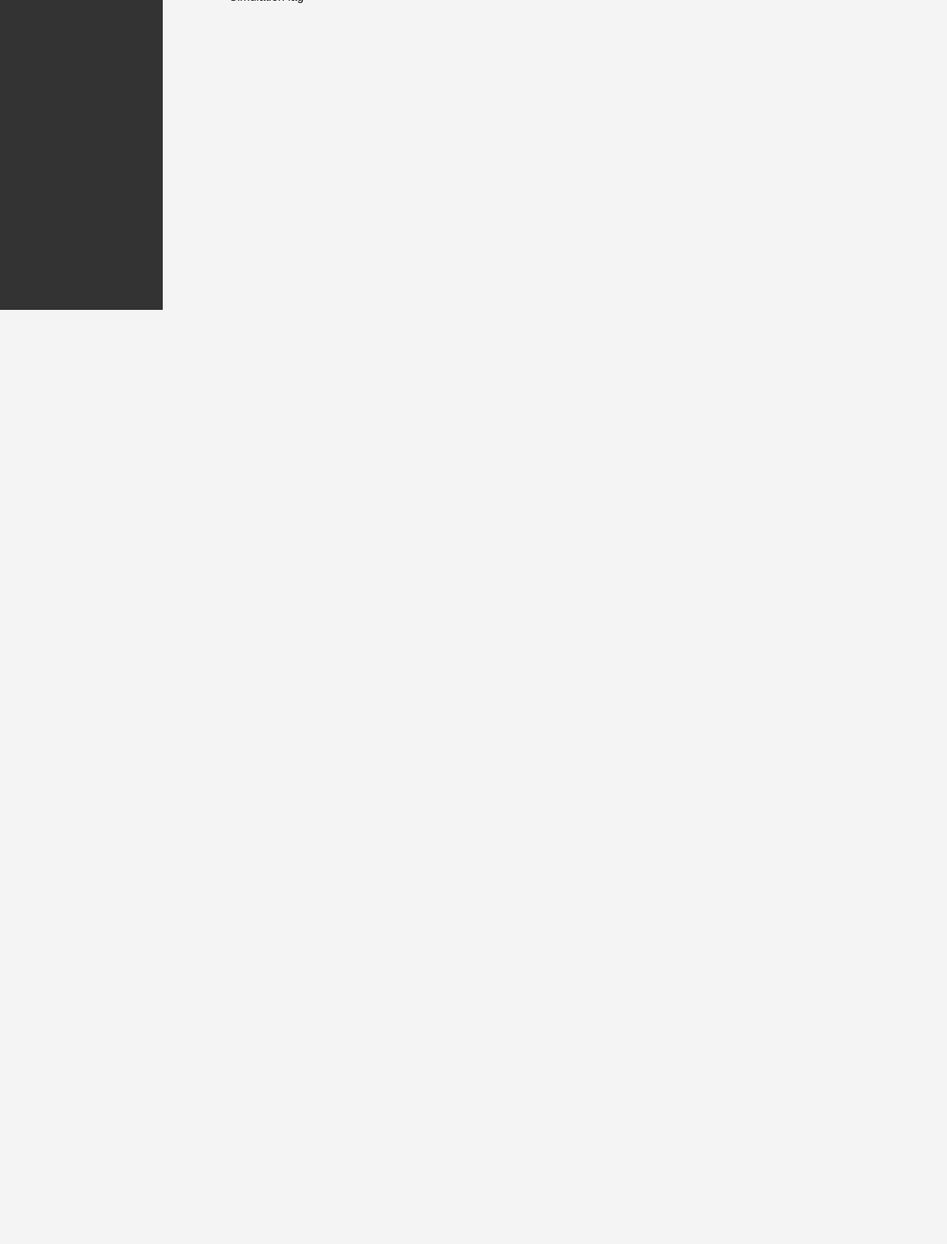
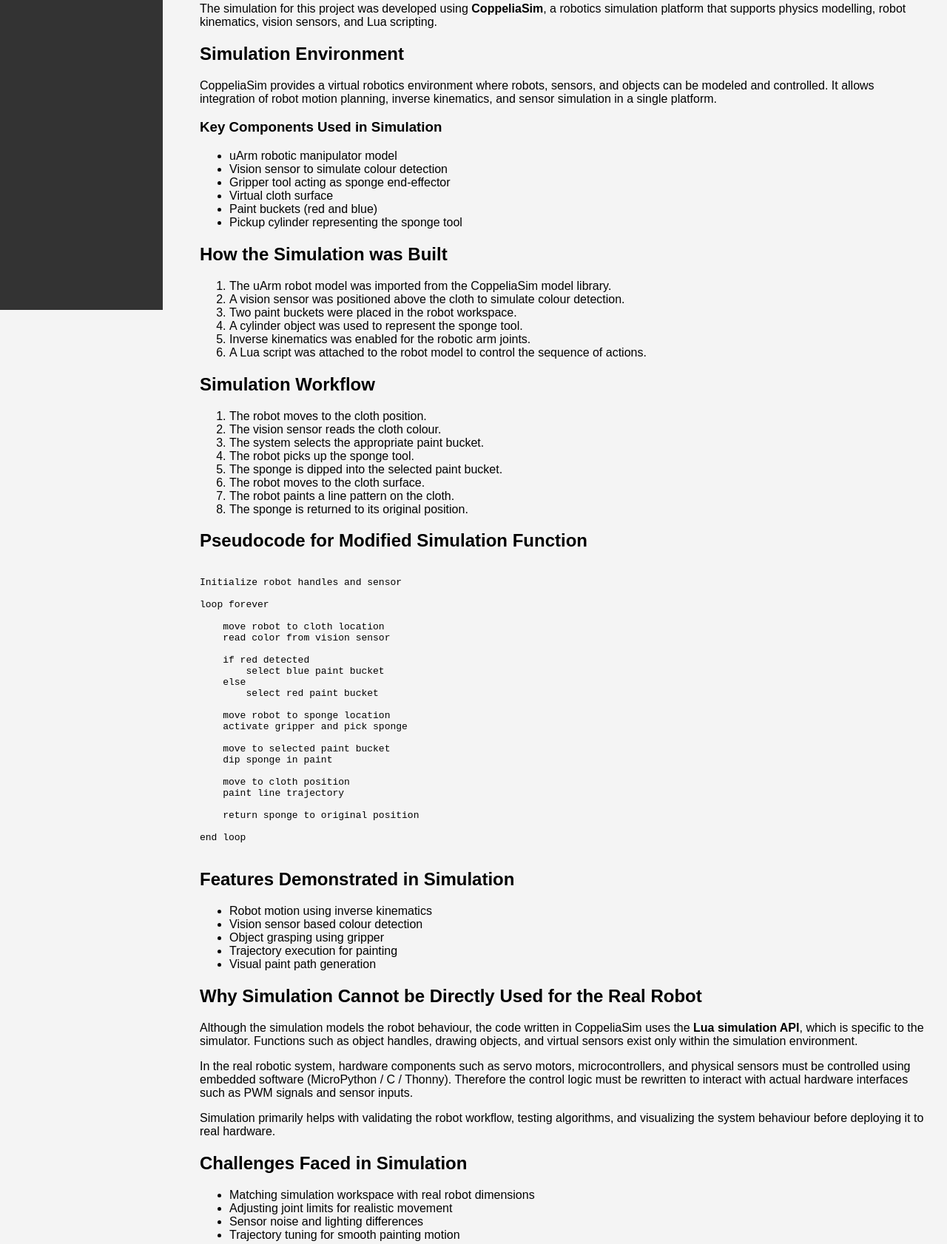
Before and after one commit to git-ksupriya/TextileRobot, a plain HTML site: page simulation.html in a window 1280 px wide. Shown: the part 461-2143 px from the top of the page at 74% size. Before the commit the page ends 800 px from the top, so only its background shows below. Drawn offline with Linux system fonts and the light colour scheme.

Commit message:
Added content into simulation.html

```diff
--- a/simulation.html
+++ b/simulation.html
@@ -26,18 +26,142 @@
 
 <div class="content">
 
- <h1>Simulation</h1>
+<h1>Robot Simulation</h1>
 
 <video controls>
 <source src="videos/simulation.mp4" type="video/mp4">
 </video>
 
-<h2>Challenges</h2>
+<h2>Purpose of Simulation</h2>
+
+<p>
+Before implementing the robotic arm on hardware, the system behaviour was
+tested using a simulation environment. Simulation allows us to verify robot
+movement, workspace limits, object interaction, and algorithm logic without
+risking damage to hardware components.
+</p>
+
+<p>
+The simulation for this project was developed using
+<strong>CoppeliaSim</strong>, a robotics simulation platform that supports
+physics modelling, robot kinematics, vision sensors, and Lua scripting.
+</p>
+
+<h2>Simulation Environment</h2>
+
+<p>
+CoppeliaSim provides a virtual robotics environment where robots, sensors,
+and objects can be modeled and controlled. It allows integration of
+robot motion planning, inverse kinematics, and sensor simulation in a
+single platform.
+</p>
+
+<h3>Key Components Used in Simulation</h3>
 
 <ul>
-<li>Model mismatch with real robot</li>
-<li>Trajectory tuning</li>
-<li>Simulation lag</li>
+<li>uArm robotic manipulator model</li>
+<li>Vision sensor to simulate colour detection</li>
+<li>Gripper tool acting as sponge end-effector</li>
+<li>Virtual cloth surface</li>
+<li>Paint buckets (red and blue)</li>
+<li>Pickup cylinder representing the sponge tool</li>
+</ul>
+
+<h2>How the Simulation was Built</h2>
+
+<ol>
+<li>The uArm robot model was imported from the CoppeliaSim model library.</li>
+<li>A vision sensor was positioned above the cloth to simulate colour detection.</li>
+<li>Two paint buckets were placed in the robot workspace.</li>
+<li>A cylinder object was used to represent the sponge tool.</li>
+<li>Inverse kinematics was enabled for the robotic arm joints.</li>
+<li>A Lua script was attached to the robot model to control the sequence of actions.</li>
+</ol>
+
+<h2>Simulation Workflow</h2>
+
+<ol>
+<li>The robot moves to the cloth position.</li>
+<li>The vision sensor reads the cloth colour.</li>
+<li>The system selects the appropriate paint bucket.</li>
+<li>The robot picks up the sponge tool.</li>
+<li>The sponge is dipped into the selected paint bucket.</li>
+<li>The robot moves to the cloth surface.</li>
+<li>The robot paints a line pattern on the cloth.</li>
+<li>The sponge is returned to its original position.</li>
+</ol>
+
+<h2>Pseudocode for Modified Simulation Function</h2>
+
+<pre>
+
+Initialize robot handles and sensor
+
+loop forever
+
+    move robot to cloth location
+    read color from vision sensor
+
+    if red detected
+        select blue paint bucket
+    else
+        select red paint bucket
+
+    move robot to sponge location
+    activate gripper and pick sponge
+
+    move to selected paint bucket
+    dip sponge in paint
+
+    move to cloth position
+    paint line trajectory
+
+    return sponge to original position
+
+end loop
+
+</pre>
+
+<h2>Features Demonstrated in Simulation</h2>
+
+<ul>
+<li>Robot motion using inverse kinematics</li>
+<li>Vision sensor based colour detection</li>
+<li>Object grasping using gripper</li>
+<li>Trajectory execution for painting</li>
+<li>Visual paint path generation</li>
+</ul>
+
+<h2>Why Simulation Cannot be Directly Used for the Real Robot</h2>
+
+<p>
+Although the simulation models the robot behaviour, the code written in
+CoppeliaSim uses the <strong>Lua simulation API</strong>, which is specific
+to the simulator. Functions such as object handles, drawing objects,
+and virtual sensors exist only within the simulation environment.
+</p>
+
+<p>
+In the real robotic system, hardware components such as servo motors,
+microcontrollers, and physical sensors must be controlled using
+embedded software (MicroPython / C / Thonny). Therefore the control logic must
+be rewritten to interact with actual hardware interfaces such as
+PWM signals and sensor inputs.
+</p>
+
+<p>
+Simulation primarily helps with validating the robot workflow,
+testing algorithms, and visualizing the system behaviour before
+deploying it to real hardware.
+</p>
+
+<h2>Challenges Faced in Simulation</h2>
+
+<ul>
+<li>Matching simulation workspace with real robot dimensions</li>
+<li>Adjusting joint limits for realistic movement</li>
+<li>Sensor noise and lighting differences</li>
+<li>Trajectory tuning for smooth painting motion</li>
 </ul>
 
 </div>
```
